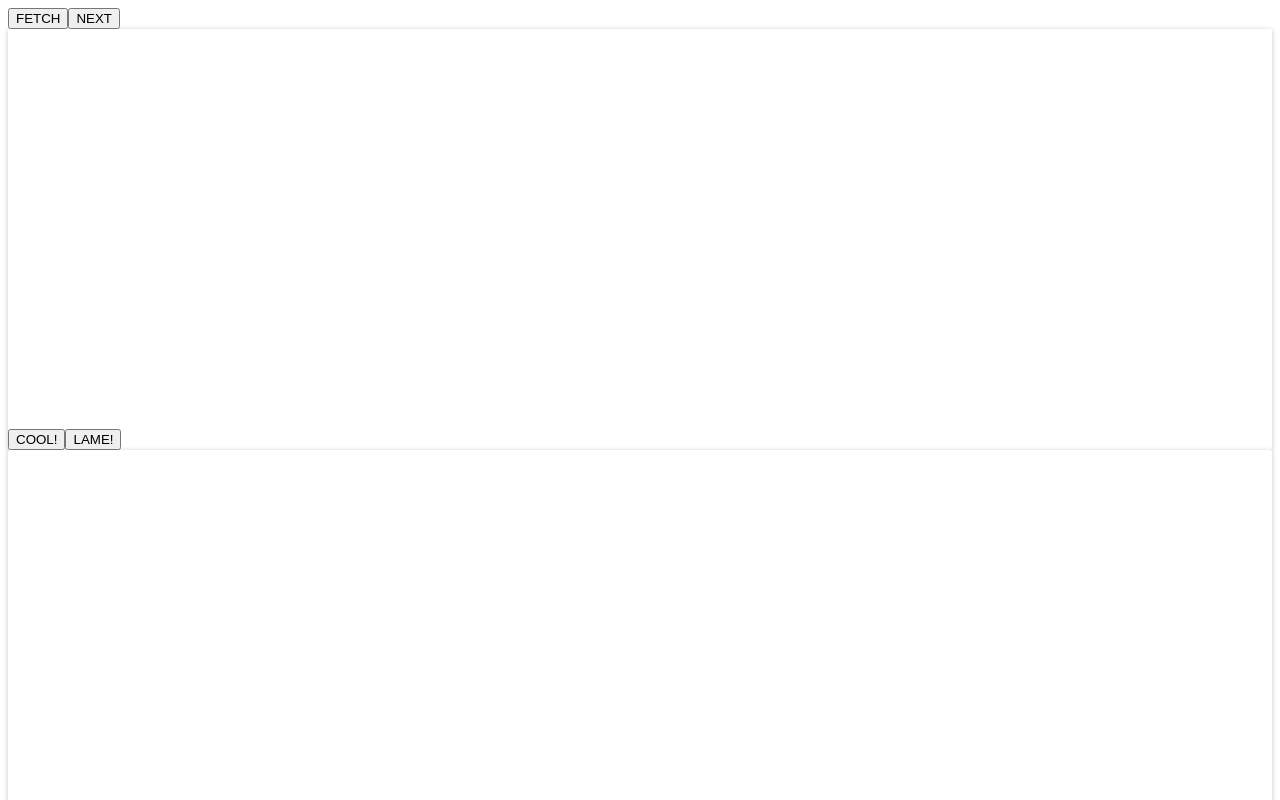
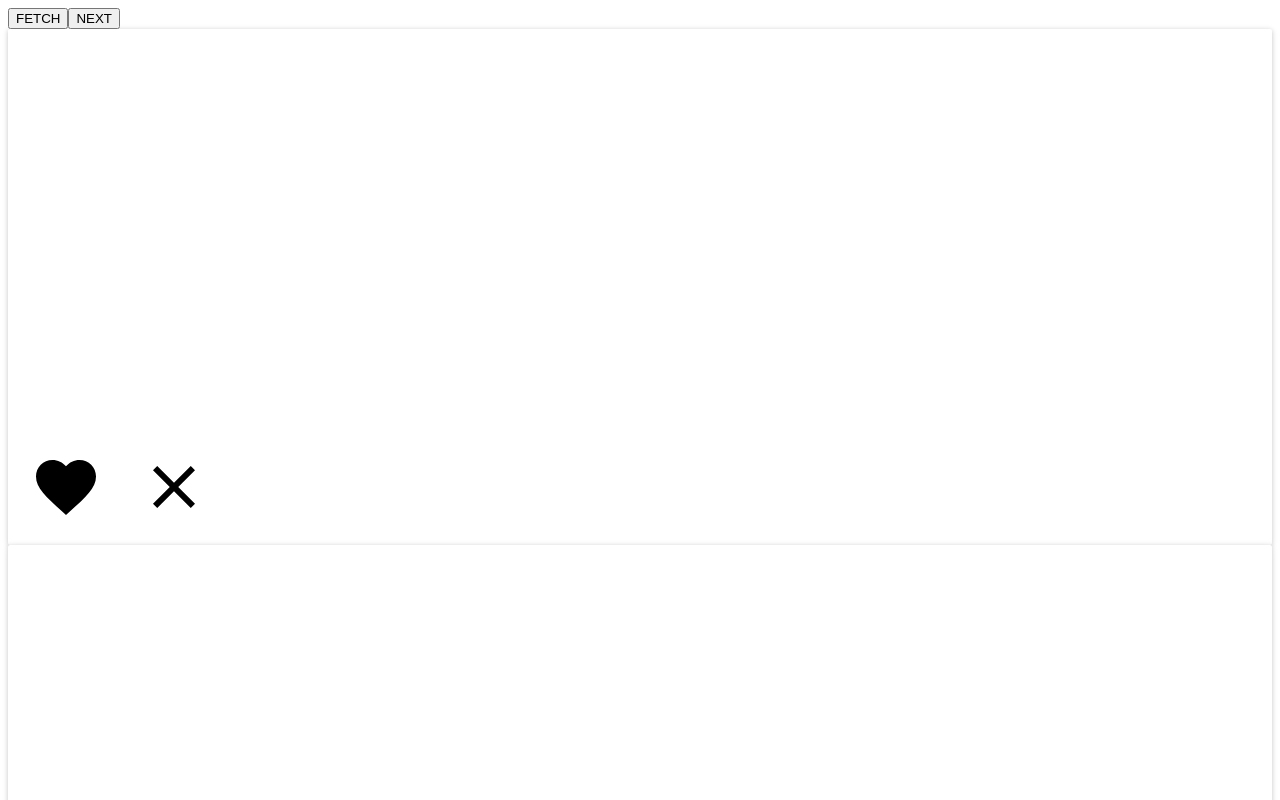
Before and after one commit to maladr0it/poketinder, a React (Create React App) app: page / in a window 1280 px wide. Shown: the top 800 px of the page. Built offline with nearby package versions, Linux system fonts and the light colour scheme.

Commit message:
add icons

```diff
--- a/src/components/ProfileCard.js
+++ b/src/components/ProfileCard.js
@@ -1,9 +1,13 @@
 import React from 'react';
 import Paper from 'material-ui/Paper';
-import {Card, CardTitle, CardMedia} from 'material-ui/Card';
+import {Card, CardTitle, CardMedia, CardActions} from 'material-ui/Card';
+import IconButton from 'material-ui/IconButton';
 import CircularProgress from 'material-ui/CircularProgress';
 
-const style = {
+import Favorite from 'material-ui/svg-icons/action/favorite';
+import Clear from 'material-ui/svg-icons/content/clear';
+
+const styles = {
   // textAlign: 'center',
   imageContainer: {
     display: 'flex',
@@ -16,6 +20,14 @@ const style = {
   image: {
     height: '100%'
   },
+  iconButton: {
+    width: 100,
+    height: 100,
+  },
+  icon: {
+    width: 72,
+    height: 72,
+  }
 }
 
 const ProfileCard = (props) => {
@@ -24,7 +36,7 @@ const ProfileCard = (props) => {
     <CardTitle title={props.profile.name} /> : undefined
   const sprite = (isLoaded) ?
     <img
-      style={style.image}
+      style={styles.image}
       src={URL.createObjectURL(props.profile.sprite)}
     />
       :
@@ -36,12 +48,18 @@ const ProfileCard = (props) => {
   return (
     <Card>
       <CardMedia overlay={nameTitle}>
-        <div style={style.imageContainer}>
+        <div style={styles.imageContainer}>
           {sprite}
         </div>
       </CardMedia>
-      <button>COOL!</button>
-      <button>LAME!</button>
+      <CardActions>
+        <IconButton style={styles.iconButton} iconStyle={styles.icon}>
+          <Favorite color={'e57373'} />
+        </IconButton>
+        <IconButton style={styles.iconButton} iconStyle={styles.icon}>
+          <Clear color={'90A4AE'} />
+        </IconButton>
+      </CardActions>
     </Card>
   )
 }
```
